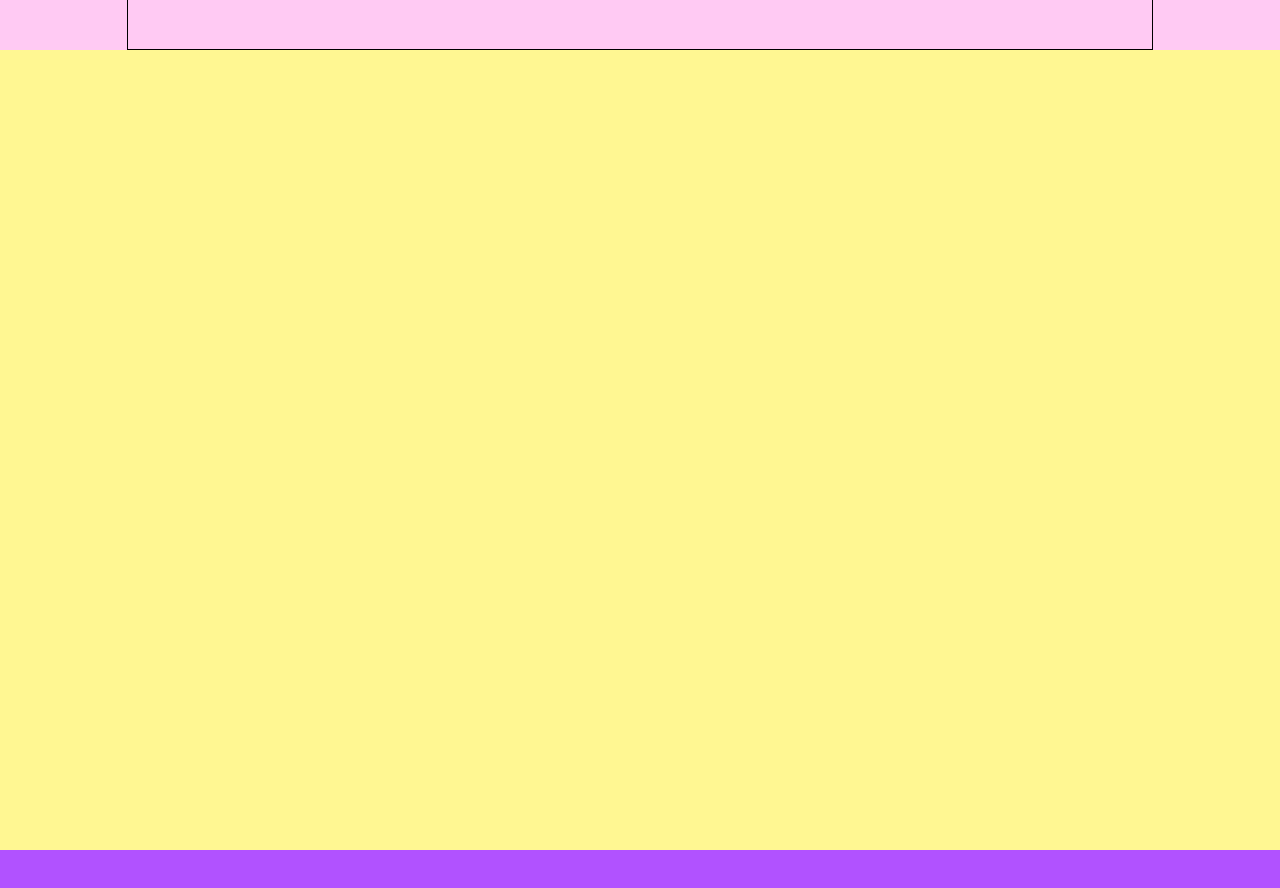
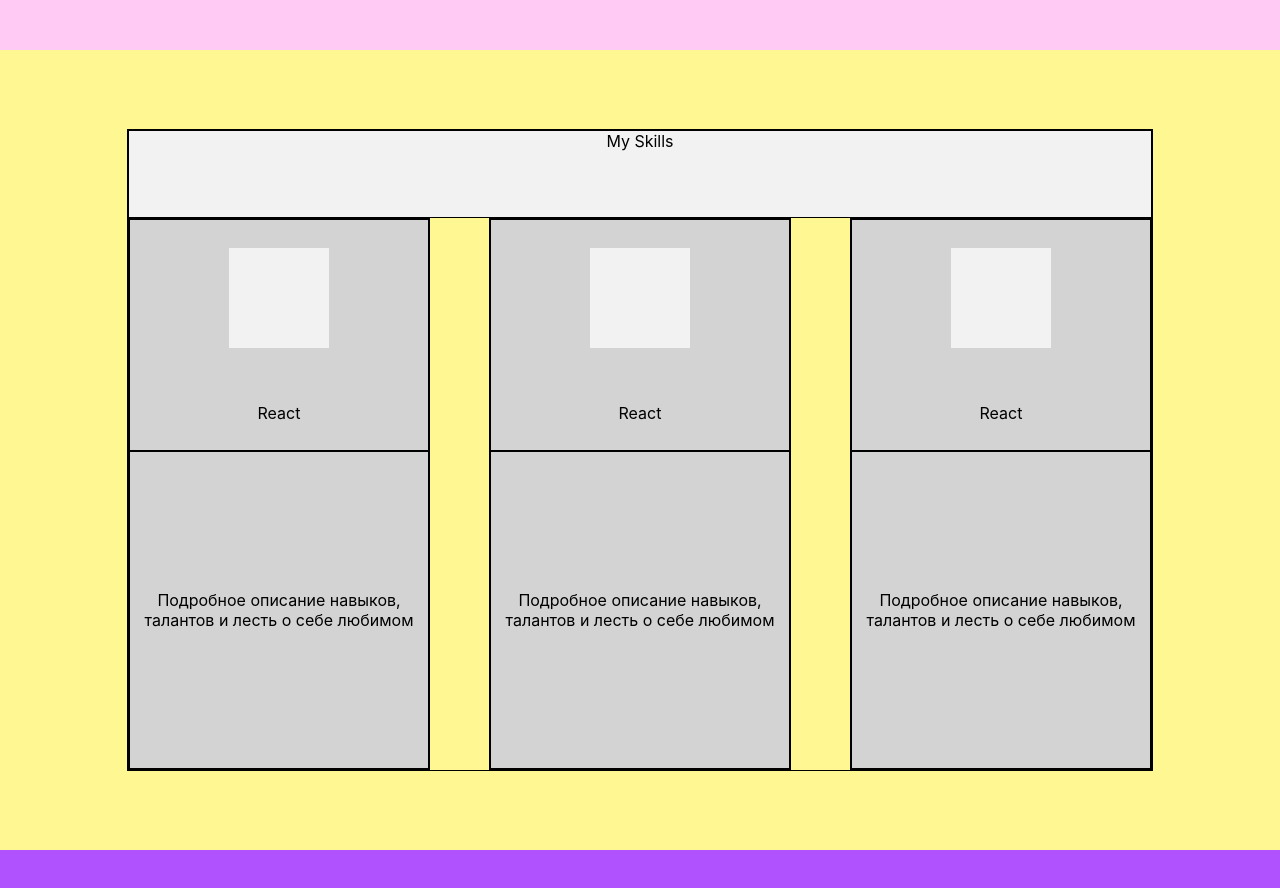
Before and after one commit to VadzimKrasouski/my_portfolio, a React (Create React App) app: page / in a window 1280 px wide. Shown: the part 820-1708 px from the top of the page. Built offline with nearby package versions, Linux system fonts and the light colour scheme.

Commit message:
finished blocking skills

```diff
--- a/src/Main.jsx
+++ b/src/Main.jsx
@@ -4,7 +4,7 @@ import styles from './Main.module.css'
 const Main = () => (
     <div className={styles.main}>
         <div className={styles.container}>
-            <div className={styles.greating}>
+            <div className={styles.greeting}>
                 <span>Привет!</span>
                 <span>Меня зовут Вадим Красовский</span>
                 <span>Я Front-end разработчик.</span>
--- a/src/Main.module.css
+++ b/src/Main.module.css
@@ -3,9 +3,11 @@
     background-color: #ffcaf3;
     display: flex;
     justify-content: center;
+    align-items: center;
 }
 
 .container {
+    height: 80%;
     width: 80%;
     border: 1px solid;
     display: flex;
@@ -13,7 +15,7 @@
     justify-content: space-around;
 }
 
-.greating {
+.greeting {
     display: flex;
     flex-direction: column;
 }
--- /dev/null
+++ b/src/SkillBlock.jsx
@@ -0,0 +1,20 @@
+import React from 'react';
+import styles from './SkillBlock.module.css'
+
+const SkillBlock = () => (
+    <div className={styles.skillBlock}>
+        <div className={styles.skillTitle}>
+            <div className={styles.icon}>
+                <img src="" alt=""/>
+            </div>
+            <div className={styles.title}>
+                <span>React</span>
+            </div>
+        </div>
+        <div className={styles.description}>
+            <span>Подробное описание навыков, талантов и лесть о себе любимом</span>
+        </div>
+    </div>
+);
+
+export default SkillBlock;
--- /dev/null
+++ b/src/SkillBlock.module.css
@@ -0,0 +1,34 @@
+.skillBlock {
+    width: 300px;
+    background-color: #d3d3d3;
+    border: 1px solid;
+    display: flex;
+    flex-direction: column;
+}
+
+.skillTitle {
+    height: 400px;
+    border: 1px solid;
+    display: flex;
+    flex-direction: column;
+    justify-content: space-around;
+    align-items: center;
+}
+
+.title {
+
+}
+
+.icon {
+    height: 100px;
+    width: 100px;
+    background-color: #f2f2f2
+}
+
+.description {
+    height: 100%;
+    border: 1px solid;
+    display: flex;
+    align-items: center;
+    text-align: center;
+}
--- a/src/Skills.jsx
+++ b/src/Skills.jsx
@@ -1,9 +1,19 @@
 import React from 'react';
 import styles from './Skills.module.css'
+import SkillBlock from "./SkillBlock";
 
 const Skills = () => (
     <div className={styles.skills}>
-
+        <div className={styles.container}>
+            <div className={styles.title}>
+                <span>My Skills</span>
+            </div>
+            <div className={styles.skillBlocks}>
+                <SkillBlock/>
+                <SkillBlock/>
+                <SkillBlock/>
+            </div>
+        </div>
     </div>
 );
 
--- a/src/Skills.module.css
+++ b/src/Skills.module.css
@@ -1,4 +1,28 @@
 .skills {
     height: 100vh;
     background-color: #fff792;
+    display: flex;
+    justify-content: center;
+    align-items: center;
 }
+
+.container {
+    height: 80%;
+    width: 80%;
+    border: 1px solid;
+    display: flex;
+    flex-direction: column;
+}
+
+.title {
+    height: 100px;
+    border: 1px solid;
+    background-color: #f2f2f2;
+    text-align: center;
+}
+
+.skillBlocks {
+    display: flex;
+    justify-content: space-between;
+    height: 100%;
+}
```
